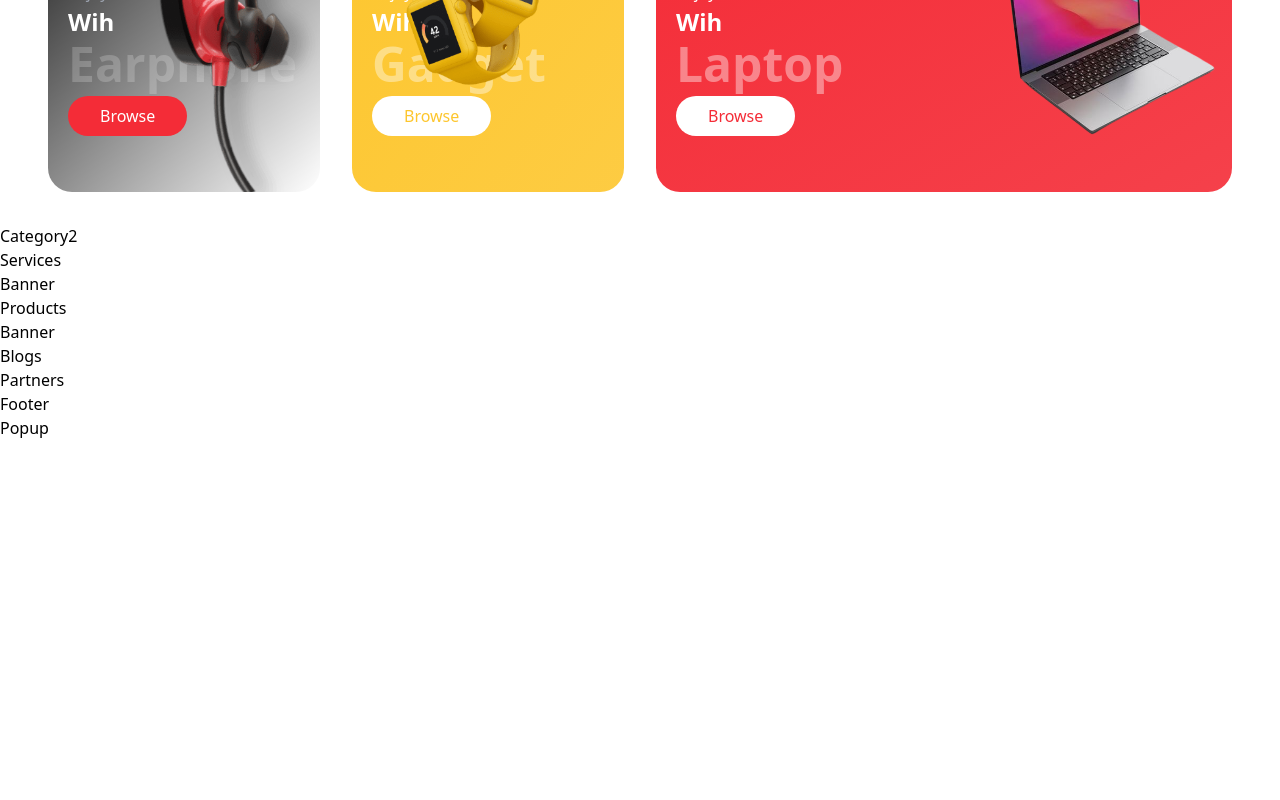
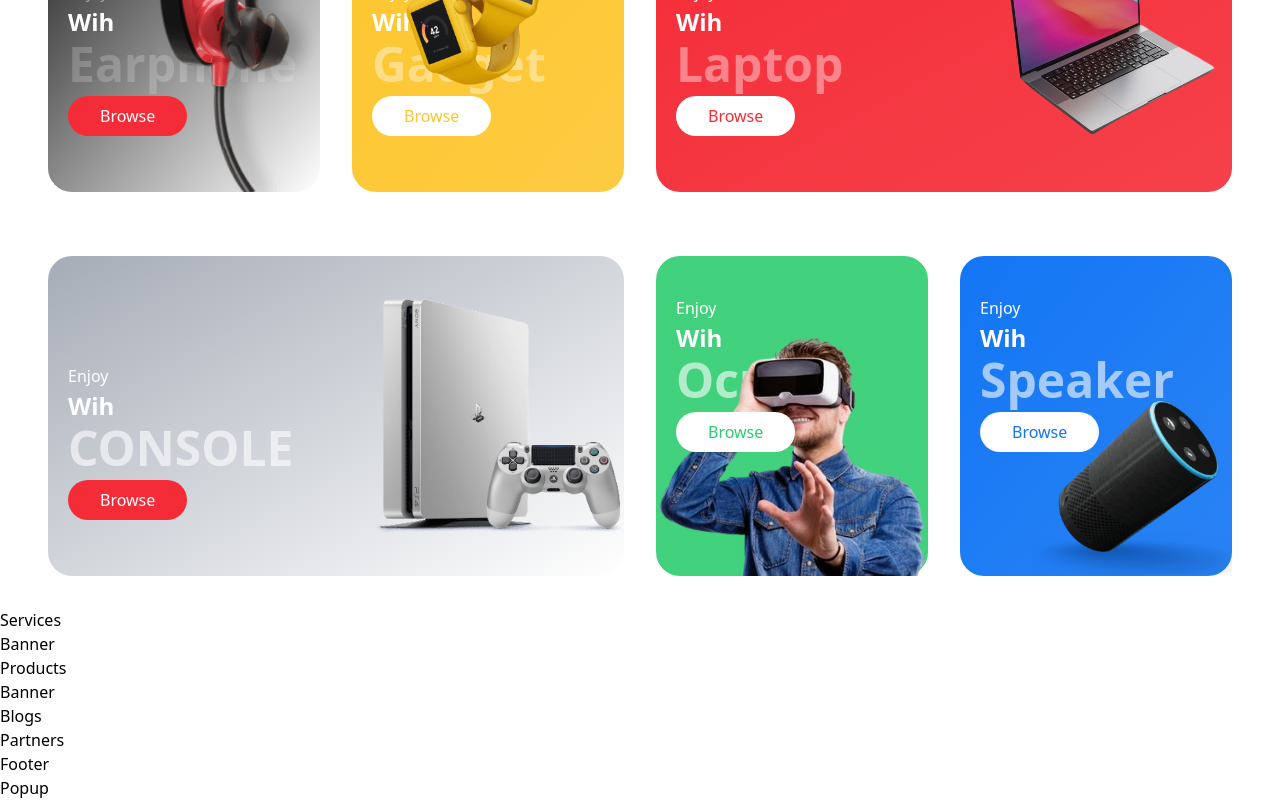
Before and after one commit to Star-div/E-commerce, a React (Vite) app: page / in a window 1280 px wide. Shown: the part 918-1718 px from the top of the page. Before the commit the page ends 1358 px from the top, so only its background shows below. Built offline with nearby package versions, Linux system fonts and the light colour scheme.

Commit message:
Category2 added

```diff
--- a/src/components/Category/Category2.jsx
+++ b/src/components/Category/Category2.jsx
@@ -1,8 +1,70 @@
 import React from 'react'
+import Image1 from "../../assets/category/gaming.png";
+import Image2 from "../../assets/category/vr.png";
+import Image3 from "../../assets/category/speaker.png";
+import Button from "../Shared/Button"
+
 
 const Category2 = () => {
   return (
-    <div>Category2</div>
+    <div className='py-8'>
+      <div className='container'>
+          <div className='grid grid-cols-1 sm:grid-cols-2 lg:grid-cols-4 gap-8'>
+            {/* First line */}
+            <div className='sm:col-span-2 py-10 pl-5 bg-gradient-to-br from-gray-400/90 to-gray/100 text-white rounded-3xl relative h-[320px] flex items-end'>
+              <div>
+                <div className='mb-4 '>
+                  <p className='mb-[2px] text-white'>Enjoy</p>
+                  <p className='text-2xl font-semibold mb-[2px]'>Wih</p>
+                  <p className='text-4xl xl:text-5xl opacity-60 s font-bold mb-2'>CONSOLE</p>
+                  <Button
+                  text="Browse"
+                  bgColor={"bg-primary"}
+                  textColor={"text-white"}
+                  />
+                </div>
+              </div>
+              <img src={Image1} alt=""
+               className='w-[250px] absolute top-1/2 -translate-y-1/2 right-0'/>
+            </div>
+            {/* Second line */}
+            <div className='py-10 pl-5 bg-gradient-to-br from-brandGreen/90 to-brandGreen/90 text-white rounded-3xl relative h-[320px] flex items-start'>
+              <div>
+                <div className='mb-4 '>
+                  <p className='mb-[2px] text-white'>Enjoy</p>
+                  <p className='text-2xl font-semibold mb-[2px]'>Wih</p>
+                  <p className='text-4xl xl:text-5xl font-bold opacity-60 mb-2'>Oculus</p>
+                  <Button
+                  text="Browse"
+                  bgColor={"bg-white"}
+                  textColor={"text-brandGreen"}
+                  />
+                </div>
+              </div>
+              <img src={Image2} alt=""
+               className='w-[320px] absolute bottom-0 right-0'/>
+            </div>
+            {/* Third Line */}
+            <div className='py-10 pl-5 bg-gradient-to-br from-brandBlue to-brandBlue/90 text-white rounded-3xl relative h-[320px] flex items-start'>
+              <div>
+                <div className='mb-4 '>
+                  <p className='mb-[2px] text-white'>Enjoy</p>
+                  <p className='text-2xl font-semibold mb-[2px]'>Wih</p>
+                  <p className='text-4xl xl:text-5xl font-bold opacity-60 mb-2'>Speaker</p>
+                  <Button
+                  text="Browse"
+                  bgColor={"bg-white"}
+                  textColor={"text-brandBlue"}
+                  />
+                </div>
+              </div>
+              <img src={Image3} alt=""
+               className='w-[200px] absolute bottom-0 right-0'/>
+            </div>
+
+          </div>
+      </div>
+    </div>
   )
 }
 
```
